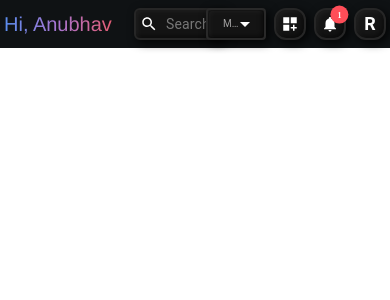
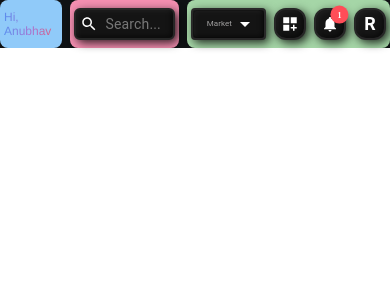
Before and after one commit to 02anubhav/header, a React (Vite) app: page / in a window 390 px wide. Shown: the top 300 px of the page. Built offline with nearby package versions, Linux system fonts and the light colour scheme.

Commit message:
layout_new

```diff
--- a/src/Pages/Header.scss
+++ b/src/Pages/Header.scss
@@ -28,7 +28,7 @@ $primary-color: #0f1214;
 }
 
 .section-one {
-  // background-color: #90caf9;
+  background-color: #90caf9;
   display: flex !important;
   justify-content: space-between !important;
   align-items: center !important;
@@ -36,7 +36,7 @@ $primary-color: #0f1214;
 }
 
 .section-two {
-  // background-color: #f48fb1;
+  background-color: #f48fb1;
   display: flex !important;
   justify-content: space-between !important;
   align-items: center !important;
@@ -48,11 +48,17 @@ $primary-color: #0f1214;
   justify-content: flex-end !important;
   align-items: center !important;
   gap: $Uni-gap;
-  // background-color: #a5d6a7;
+  background-color: #a5d6a7;
 }
 
 @media (max-width: 740px) {
   .section-box {
     padding: 4px;
   }
+  .section-one{
+    width:fit-content;
+  }
+  .section-three{
+    width:fit-content;
+  }
 }
--- a/src/Styles/app.scss
+++ b/src/Styles/app.scss
@@ -307,12 +307,33 @@ gap: $Uni-gap;
 
 @media (max-width: 740px) {
   .search-container{
-    width: 80% !important;
+    width: 100% !important;
     padding: 1px 4px !important;
+
   }
   .custom-dropdown{
     min-width: 60px !important;
     font-size: 10px !important;
     padding: 1px;
   }
+  .gradient-text{
+    font-size: 16px;
+
+  }
 }
+
+@media (max-width: 600px) {
+  .search-container{
+    width: 100% !important;
+    padding: 1px 4px !important;
+  }
+  .custom-dropdown{
+    min-width: 60px !important;
+    font-size: 8px !important;
+    padding: 0px;
+  }
+  .gradient-text{
+    font-size: 12px;
+
+  }
+}
```
